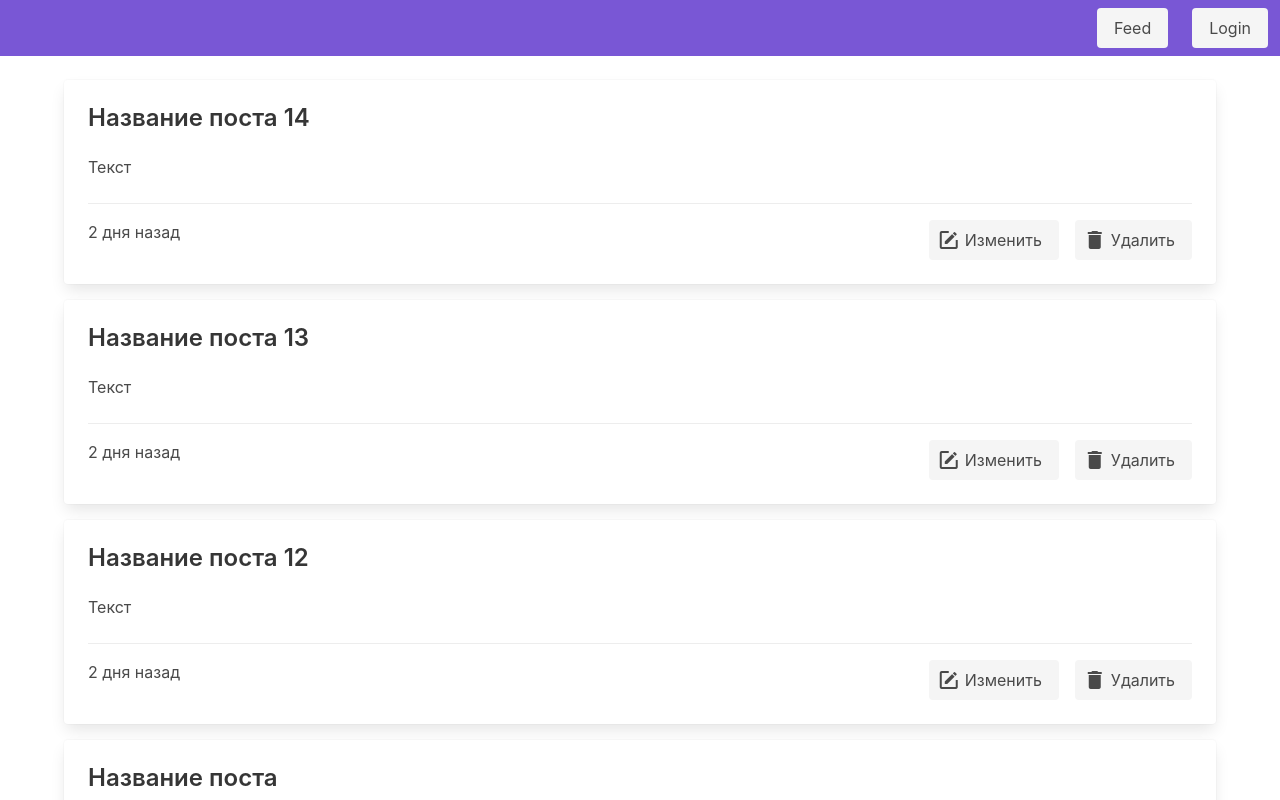
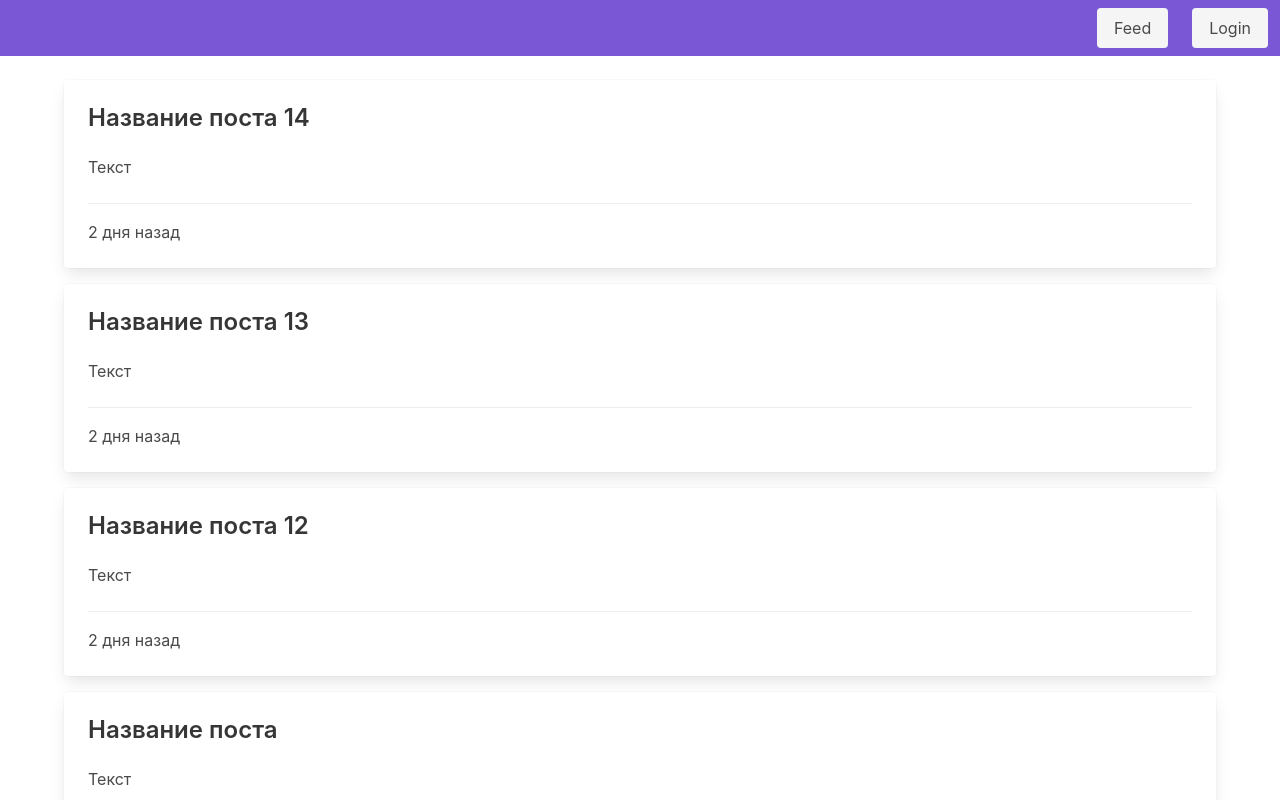
Before and after one commit to stasshtaub/analog-medium, a Vue app: page / in a window 1280 px wide. Shown: the top 800 px of the page. Built offline with nearby package versions, Linux system fonts and the light colour scheme; data requests are answered from the project's data file.

Commit message:
Настроил вывод кнопок постов

```diff
--- a/src/components/Post.vue
+++ b/src/components/Post.vue
@@ -11,14 +11,18 @@
       </div>
       <footer class="post__footer card-footer pt-4">
         <p class="is-half">{{ daysAgo }} дня назад</p>
-        <div class="buttons">
-          <button class="button is-light mr-4">
+        <div class="buttons" v-if="isAuth">
+          <button class="button is-light mr-4" v-if="isAuthor">
             <b-icon icon="square-edit-outline"> </b-icon>
-            <span>Изменить</span>
+            <span class="ml-2">Изменить</span>
           </button>
-          <button class="button is-light">
+          <button class="button is-light" v-if="isAuthor">
             <b-icon icon="delete"> </b-icon>
-            <span>Удалить</span>
+            <span class="ml-2">Удалить</span>
+          </button>
+          <button class="button is-light" v-if="isReader">
+            <b-icon icon="thumb-up"> </b-icon>
+            <span class="ml-2">{{post.claps}}</span>
           </button>
         </div>
       </footer>
@@ -27,14 +31,23 @@
 </template>
 
 <script>
+import { mapGetters } from "vuex";
+
 export default {
   name: "post",
   props: {
-    post: { type: Object, default: () => ({}) },
+    post: { type: Object, default: () => ({}) }, // {id: <Number>, title: <String>, description: <String>, claps: <Number>, createdAt: <String>, updateAt: <String>, userId: <Number>}
   },
   computed: {
+    ...mapGetters("user", ["user", "isAuth"]),
     daysAgo() {
       return 2;
+    },
+    isAuthor() {
+      return this.post.userId == this.user.id;
+    },
+    isReader() {
+      return this.user.role == "reader";
     },
   },
 };
```
